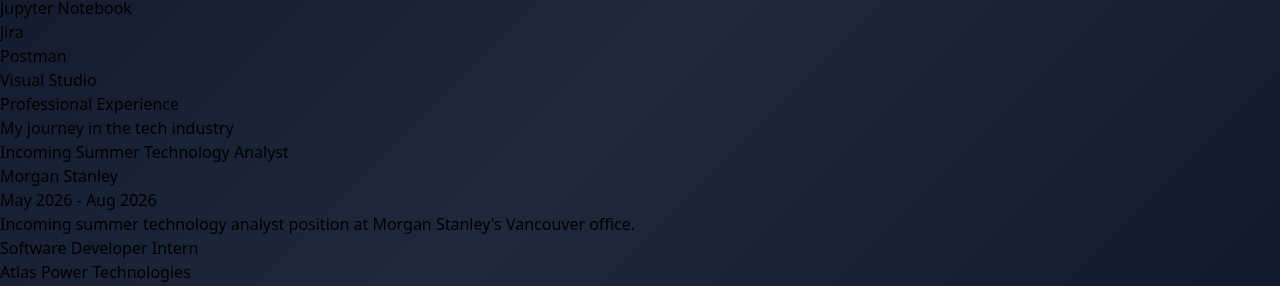
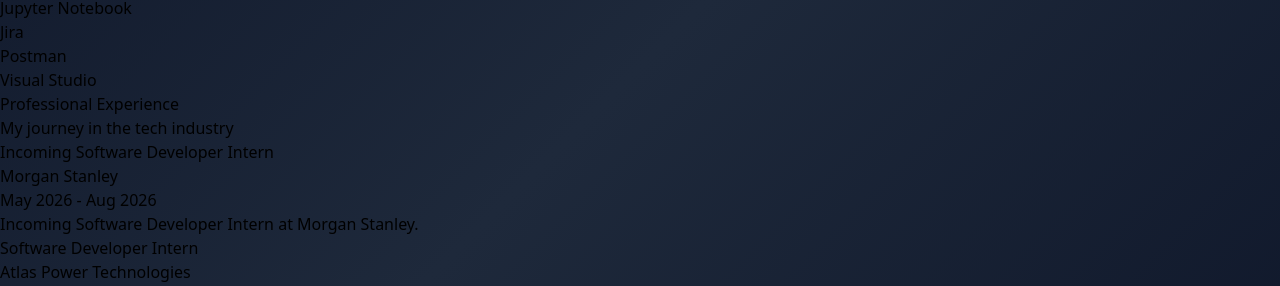
Before and after one commit to anasahmed2/personal-portfolio, a React (Vite) app: page / in a window 1280 px wide. Shown: the part 1132-1418 px from the top of the page. Built offline with nearby package versions, Linux system fonts and the light colour scheme.

Commit message:
fix something

```diff
--- a/src/components/Experience.jsx
+++ b/src/components/Experience.jsx
@@ -2,10 +2,10 @@ const Experience = () => {
   // Placeholder data - you'll fill this in later
   const experiences = [
     {
-      title: "Incoming Summer Technology Analyst",
+      title: "Incoming Software Developer Intern",
       company: "Morgan Stanley",
       period: "May 2026 - Aug 2026",
-      description: "Incoming summer technology analyst position at Morgan Stanley's Vancouver office."
+      description: "Incoming Software Developer Intern at Morgan Stanley."
     },
     {
       title: "Software Developer Intern",
```
